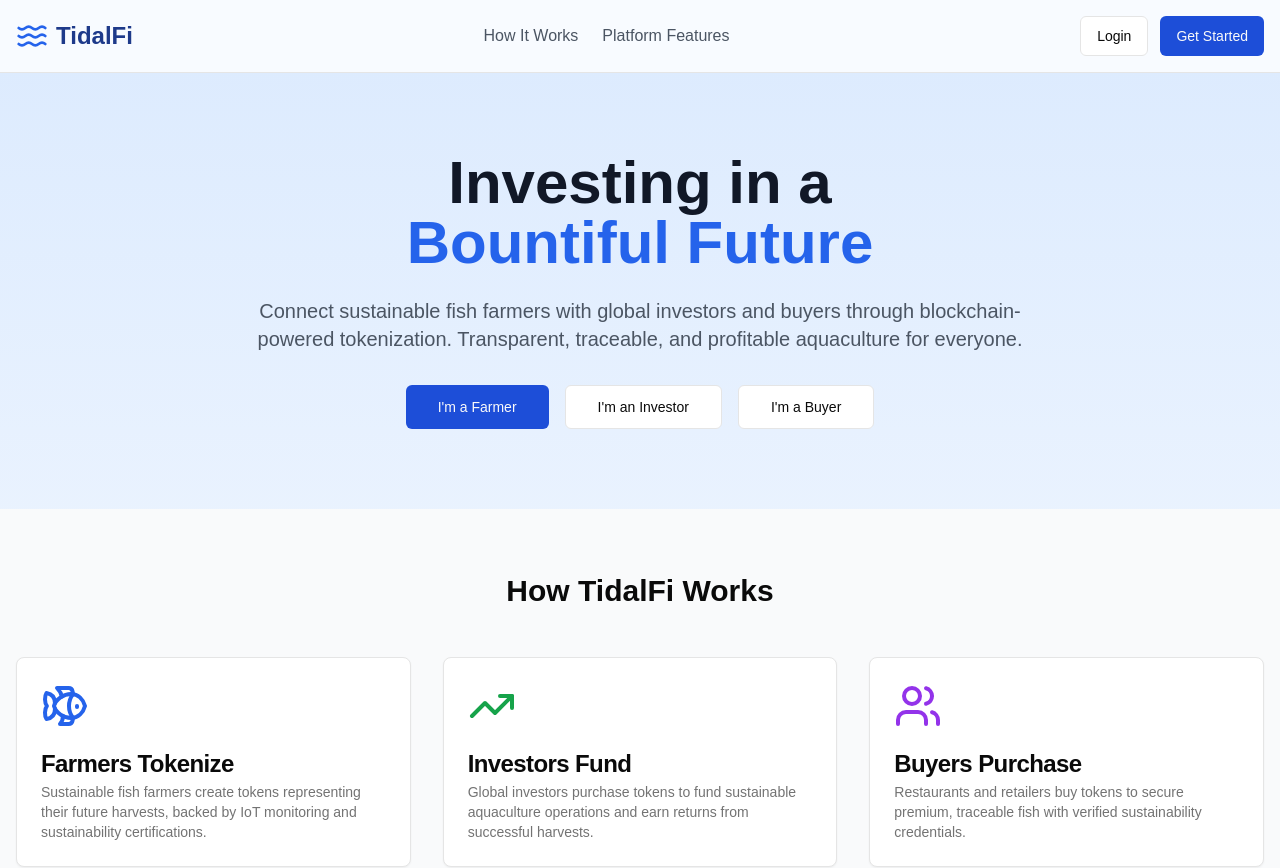
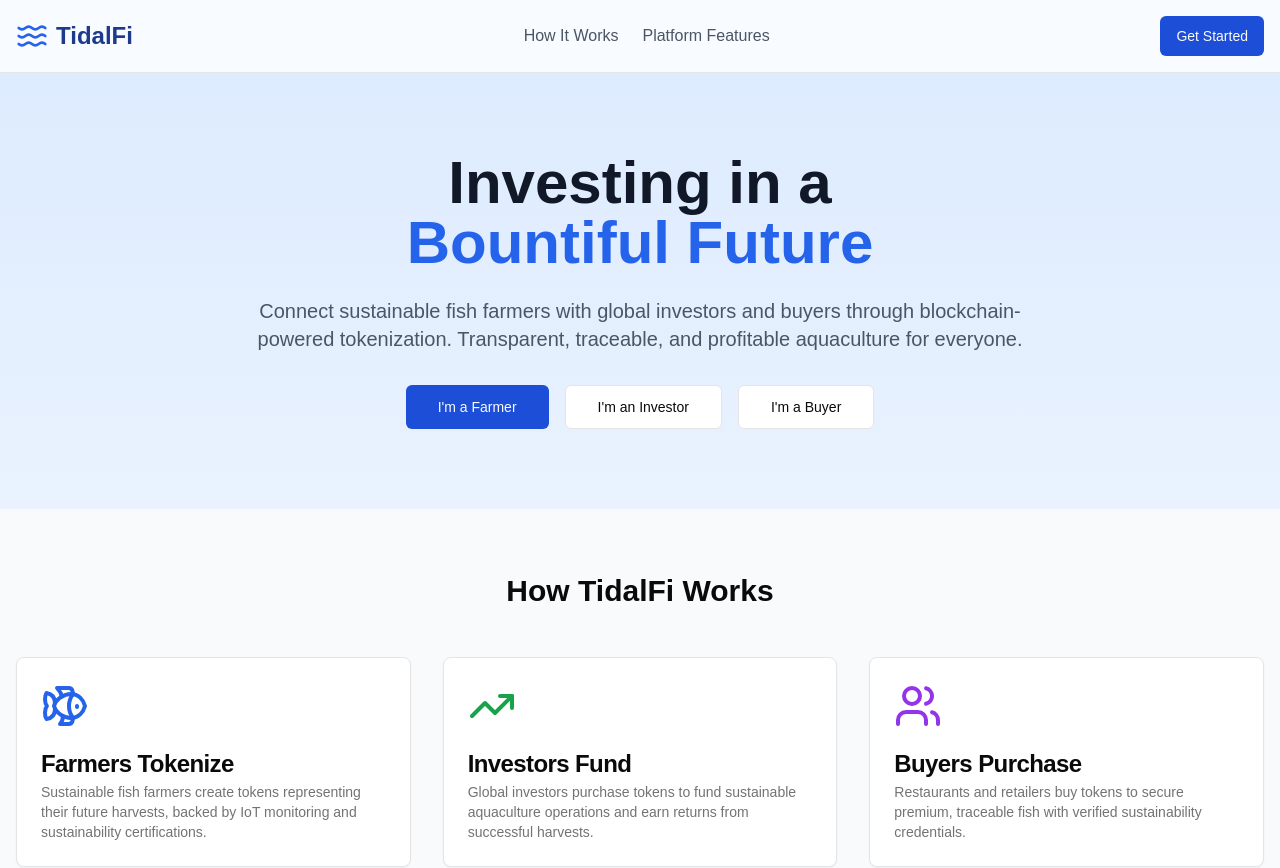
Before and after one commit to zxaylex/TidalFi, a Next.js app: page / in a window 1280 px wide. Shown: the top 868 px of the page. Built offline with nearby package versions, Linux system fonts and the light colour scheme.

Commit message:
UPDATE: Homepage

```diff
--- a/app/page.tsx
+++ b/app/page.tsx
@@ -22,9 +22,6 @@ export default function HomePage() {
             </Link>
           </nav>
           <div className="flex items-center space-x-3">
-            <Button variant="outline" asChild>
-              <Link href="/auth">Login</Link>
-            </Button>
             <Button className="bg-blue-700 hover:bg-blue-600 font-bol" asChild>
               <Link href="/auth" >Get Started</Link>
             </Button>
```
